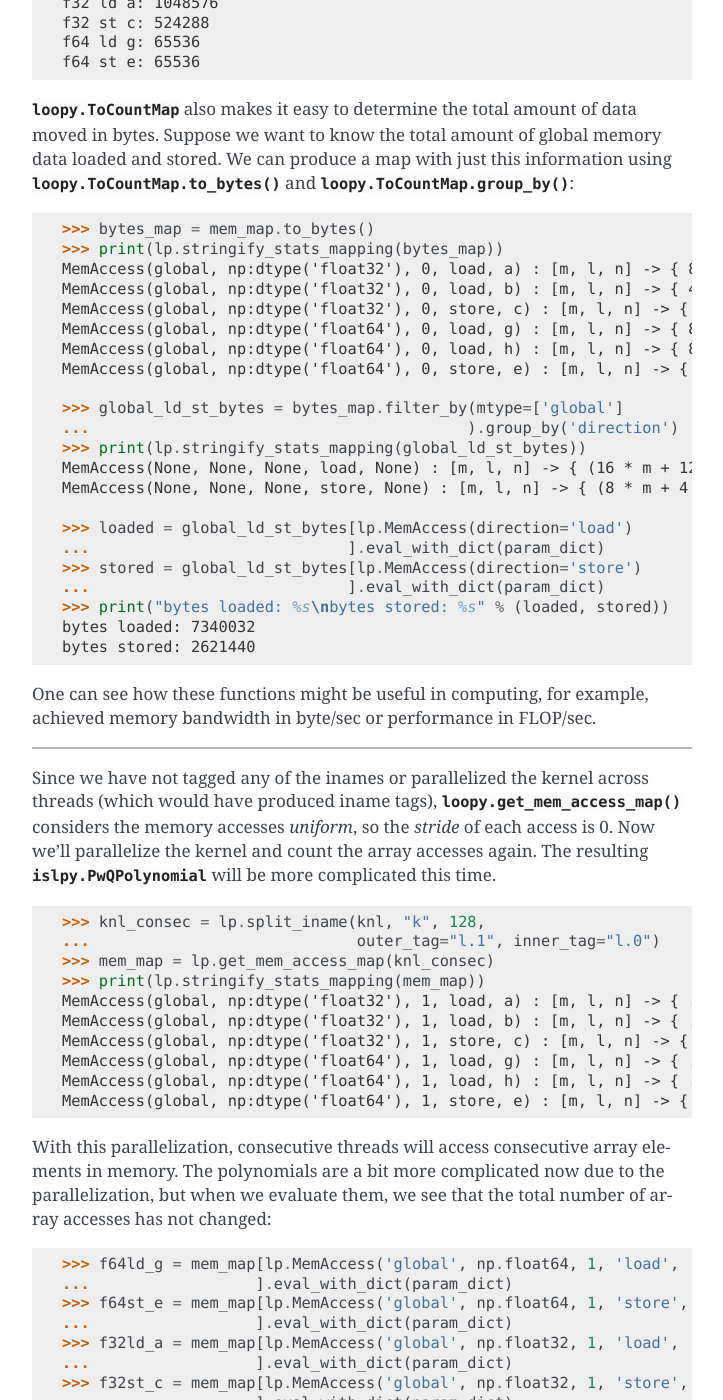
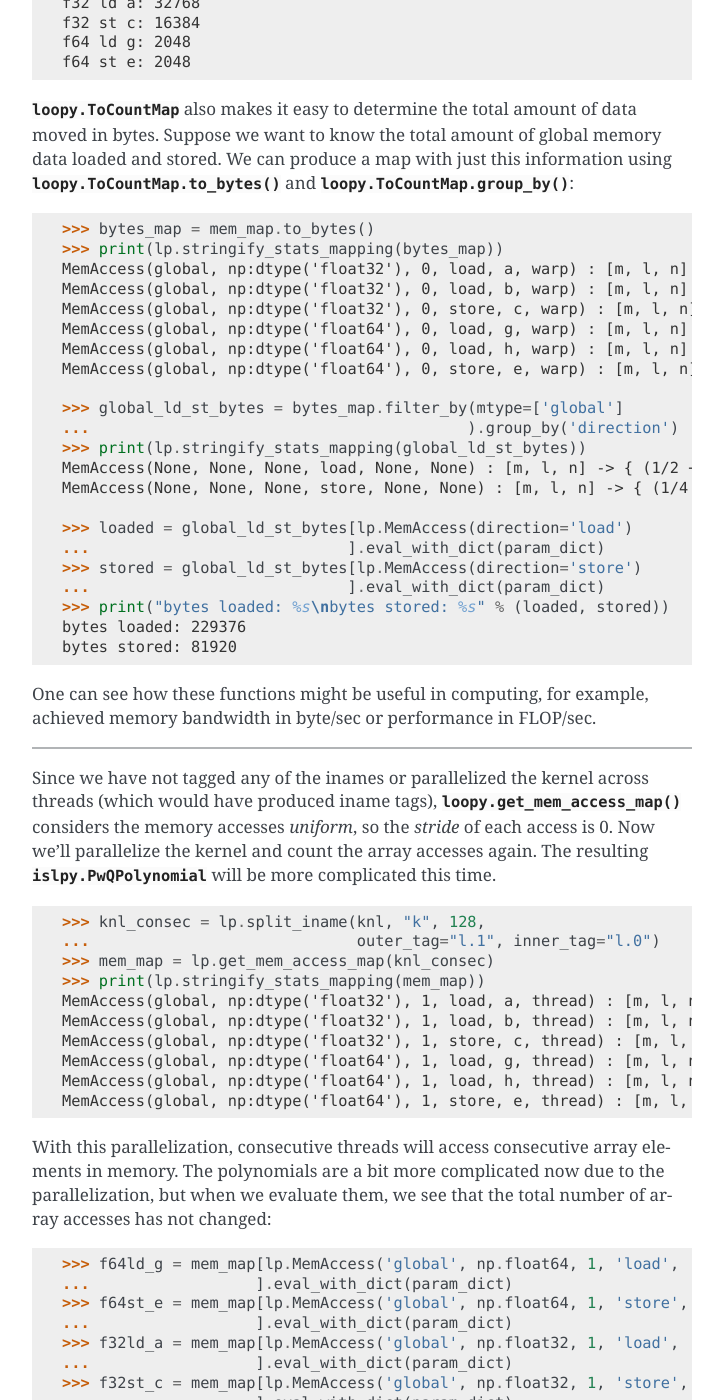
Before and after one commit to inducer/loopy, a Sphinx documentation site: the page built from doc/tutorial.rst, in a window 1280 px wide and 1400 px high, scrolled down 32014 px. Shown: the whole window, without its empty margins (388-1111 px from the left). Built offline with Sphinx 7.4.7, drawn with Linux system fonts in a browser that asks for light colours; some of the changed text lies outside the part shown.

Commit message:
updated tutorial doctests for addition of count_granularity, still needs explanations

```diff
--- a/doc/tutorial.rst
+++ b/doc/tutorial.rst
@@ -1552,12 +1552,12 @@ information provided. Now we will count the operations:
 
     >>> op_map = lp.get_op_map(knl)
     >>> print(lp.stringify_stats_mapping(op_map))
-    Op(np:dtype('float32'), add) : [m, l, n] -> { m * l * n : m > 0 and l > 0 and n > 0 }
-    Op(np:dtype('float32'), div) : [m, l, n] -> { m * l * n : m > 0 and l > 0 and n > 0 }
-    Op(np:dtype('float32'), mul) : [m, l, n] -> { m * l * n : m > 0 and l > 0 and n > 0 }
-    Op(np:dtype('float64'), add) : [m, l, n] -> { m * n : m > 0 and l > 0 and n > 0 }
-    Op(np:dtype('float64'), mul) : [m, l, n] -> { m * n : m > 0 and l > 0 and n > 0 }
-    Op(np:dtype('int32'), add) : [m, l, n] -> { m * n : m > 0 and l > 0 and n > 0 }
+    Op(np:dtype('float32'), add, thread) : [m, l, n] -> { m * l * n : m > 0 and l > 0 and n > 0 }
+    Op(np:dtype('float32'), div, thread) : [m, l, n] -> { m * l * n : m > 0 and l > 0 and n > 0 }
+    Op(np:dtype('float32'), mul, thread) : [m, l, n] -> { m * l * n : m > 0 and l > 0 and n > 0 }
+    Op(np:dtype('float64'), add, thread) : [m, l, n] -> { m * n : m > 0 and l > 0 and n > 0 }
+    Op(np:dtype('float64'), mul, thread) : [m, l, n] -> { m * n : m > 0 and l > 0 and n > 0 }
+    Op(np:dtype('int32'), add, thread) : [m, l, n] -> { m * n : m > 0 and l > 0 and n > 0 }
     <BLANKLINE>
 
 :func:`loopy.get_op_map` returns a :class:`loopy.ToCountMap` of **{**
@@ -1579,12 +1579,12 @@ One way to evaluate these polynomials is with :func:`islpy.eval_with_dict`:
 .. doctest::
 
     >>> param_dict = {'n': 256, 'm': 256, 'l': 8}
-    >>> f32add = op_map[lp.Op(np.float32, 'add')].eval_with_dict(param_dict)
-    >>> f32div = op_map[lp.Op(np.float32, 'div')].eval_with_dict(param_dict)
-    >>> f32mul = op_map[lp.Op(np.float32, 'mul')].eval_with_dict(param_dict)
-    >>> f64add = op_map[lp.Op(np.float64, 'add')].eval_with_dict(param_dict)
-    >>> f64mul = op_map[lp.Op(np.float64, 'mul')].eval_with_dict(param_dict)
-    >>> i32add = op_map[lp.Op(np.int32, 'add')].eval_with_dict(param_dict)
+    >>> f32add = op_map[lp.Op(np.float32, 'add', 'thread')].eval_with_dict(param_dict)
+    >>> f32div = op_map[lp.Op(np.float32, 'div', 'thread')].eval_with_dict(param_dict)
+    >>> f32mul = op_map[lp.Op(np.float32, 'mul', 'thread')].eval_with_dict(param_dict)
+    >>> f64add = op_map[lp.Op(np.float64, 'add', 'thread')].eval_with_dict(param_dict)
+    >>> f64mul = op_map[lp.Op(np.float64, 'mul', 'thread')].eval_with_dict(param_dict)
+    >>> i32add = op_map[lp.Op(np.int32, 'add', 'thread')].eval_with_dict(param_dict)
     >>> print("%i\n%i\n%i\n%i\n%i\n%i" %
     ...     (f32add, f32div, f32mul, f64add, f64mul, i32add))
     524288
@@ -1615,9 +1615,9 @@ together into keys containing only the specified fields:
 
     >>> op_map_dtype = op_map.group_by('dtype')
     >>> print(lp.stringify_stats_mapping(op_map_dtype))
-    Op(np:dtype('float32'), None) : [m, l, n] -> { 3 * m * l * n : m > 0 and l > 0 and n > 0 }
-    Op(np:dtype('float64'), None) : [m, l, n] -> { 2 * m * n : m > 0 and l > 0 and n > 0 }
-    Op(np:dtype('int32'), None) : [m, l, n] -> { m * n : m > 0 and l > 0 and n > 0 }
+    Op(np:dtype('float32'), None, None) : [m, l, n] -> { 3 * m * l * n : m > 0 and l > 0 and n > 0 }
+    Op(np:dtype('float64'), None, None) : [m, l, n] -> { 2 * m * n : m > 0 and l > 0 and n > 0 }
+    Op(np:dtype('int32'), None, None) : [m, l, n] -> { m * n : m > 0 and l > 0 and n > 0 }
     <BLANKLINE>
     >>> f32op_count = op_map_dtype[lp.Op(dtype=np.float32)
     ...                           ].eval_with_dict(param_dict)
@@ -1638,12 +1638,12 @@ we'll continue using the kernel from the previous example:
 
     >>> mem_map = lp.get_mem_access_map(knl)
     >>> print(lp.stringify_stats_mapping(mem_map))
-    MemAccess(global, np:dtype('float32'), 0, load, a) : [m, l, n] -> { 2 * m * l * n : m > 0 and l > 0 and n > 0 }
-    MemAccess(global, np:dtype('float32'), 0, load, b) : [m, l, n] -> { m * l * n : m > 0 and l > 0 and n > 0 }
-    MemAccess(global, np:dtype('float32'), 0, store, c) : [m, l, n] -> { m * l * n : m > 0 and l > 0 and n > 0 }
-    MemAccess(global, np:dtype('float64'), 0, load, g) : [m, l, n] -> { m * n : m > 0 and l > 0 and n > 0 }
-    MemAccess(global, np:dtype('float64'), 0, load, h) : [m, l, n] -> { m * n : m > 0 and l > 0 and n > 0 }
-    MemAccess(global, np:dtype('float64'), 0, store, e) : [m, l, n] -> { m * n : m > 0 and l > 0 and n > 0 }
+    MemAccess(global, np:dtype('float32'), 0, load, a, warp) : [m, l, n] -> { 1/16 * m * l * n : m > 0 and l > 0 and n > 0 }
+    MemAccess(global, np:dtype('float32'), 0, load, b, warp) : [m, l, n] -> { 1/32 * m * l * n : m > 0 and l > 0 and n > 0 }
+    MemAccess(global, np:dtype('float32'), 0, store, c, warp) : [m, l, n] -> { 1/32 * m * l * n : m > 0 and l > 0 and n > 0 }
+    MemAccess(global, np:dtype('float64'), 0, load, g, warp) : [m, l, n] -> { 1/32 * m * n : m > 0 and l > 0 and n > 0 }
+    MemAccess(global, np:dtype('float64'), 0, load, h, warp) : [m, l, n] -> { 1/32 * m * n : m > 0 and l > 0 and n > 0 }
+    MemAccess(global, np:dtype('float64'), 0, store, e, warp) : [m, l, n] -> { 1/32 * m * n : m > 0 and l > 0 and n > 0 }
     <BLANKLINE>
 
 :func:`loopy.get_mem_access_map` returns a :class:`loopy.ToCountMap` of **{**
@@ -1669,13 +1669,90 @@ We can evaluate these polynomials using :func:`islpy.eval_with_dict`:
 
 .. doctest::
 
-    >>> f64ld_g = mem_map[lp.MemAccess('global', np.float64, 0, 'load', 'g')
+    >>> f64ld_g = mem_map[lp.MemAccess('global', np.float64, 0, 'load', 'g', 'warp')
     ...                  ].eval_with_dict(param_dict)
-    >>> f64st_e = mem_map[lp.MemAccess('global', np.float64, 0, 'store', 'e')
+    >>> f64st_e = mem_map[lp.MemAccess('global', np.float64, 0, 'store', 'e', 'warp')
     ...                  ].eval_with_dict(param_dict)
-    >>> f32ld_a = mem_map[lp.MemAccess('global', np.float32, 0, 'load', 'a')
+    >>> f32ld_a = mem_map[lp.MemAccess('global', np.float32, 0, 'load', 'a', 'warp')
     ...                  ].eval_with_dict(param_dict)
-    >>> f32st_c = mem_map[lp.MemAccess('global', np.float32, 0, 'store', 'c')
+    >>> f32st_c = mem_map[lp.MemAccess('global', np.float32, 0, 'store', 'c', 'warp')
+    ...                  ].eval_with_dict(param_dict)
+    >>> print("f32 ld a: %i\nf32 st c: %i\nf64 ld g: %i\nf64 st e: %i" %
+    ...       (f32ld_a, f32st_c, f64ld_g, f64st_e))
+    f32 ld a: 32768
+    f32 st c: 16384
+    f64 ld g: 2048
+    f64 st e: 2048
+
+:class:`loopy.ToCountMap` also makes it easy to determine the total amount
+of data moved in bytes. Suppose we want to know the total amount of global
+memory data loaded and stored. We can produce a map with just this information
+using :func:`loopy.ToCountMap.to_bytes` and :func:`loopy.ToCountMap.group_by`:
+
+.. doctest::
+
+    >>> bytes_map = mem_map.to_bytes()
+    >>> print(lp.stringify_stats_mapping(bytes_map))
+    MemAccess(global, np:dtype('float32'), 0, load, a, warp) : [m, l, n] -> { 1/4 * m * l * n : m > 0 and l > 0 and n > 0 }
+    MemAccess(global, np:dtype('float32'), 0, load, b, warp) : [m, l, n] -> { 1/8 * m * l * n : m > 0 and l > 0 and n > 0 }
+    MemAccess(global, np:dtype('float32'), 0, store, c, warp) : [m, l, n] -> { 1/8 * m * l * n : m > 0 and l > 0 and n > 0 }
+    MemAccess(global, np:dtype('float64'), 0, load, g, warp) : [m, l, n] -> { 1/4 * m * n : m > 0 and l > 0 and n > 0 }
+    MemAccess(global, np:dtype('float64'), 0, load, h, warp) : [m, l, n] -> { 1/4 * m * n : m > 0 and l > 0 and n > 0 }
+    MemAccess(global, np:dtype('float64'), 0, store, e, warp) : [m, l, n] -> { 1/4 * m * n : m > 0 and l > 0 and n > 0 }
+    <BLANKLINE>
+    >>> global_ld_st_bytes = bytes_map.filter_by(mtype=['global']
+    ...                                         ).group_by('direction')
+    >>> print(lp.stringify_stats_mapping(global_ld_st_bytes))
+    MemAccess(None, None, None, load, None, None) : [m, l, n] -> { (1/2 + 3/8 * l) * n * m : m > 0 and l > 0 and n > 0 }
+    MemAccess(None, None, None, store, None, None) : [m, l, n] -> { (1/4 + 1/8 * l) * n * m : m > 0 and l > 0 and n > 0 }
+    <BLANKLINE>
+    >>> loaded = global_ld_st_bytes[lp.MemAccess(direction='load')
+    ...                            ].eval_with_dict(param_dict)
+    >>> stored = global_ld_st_bytes[lp.MemAccess(direction='store')
+    ...                            ].eval_with_dict(param_dict)
+    >>> print("bytes loaded: %s\nbytes stored: %s" % (loaded, stored))
+    bytes loaded: 229376
+    bytes stored: 81920
+
+One can see how these functions might be useful in computing, for example,
+achieved memory bandwidth in byte/sec or performance in FLOP/sec.
+
+~~~~~~~~~~~
+
+Since we have not tagged any of the inames or parallelized the kernel across
+threads (which would have produced iname tags), :func:`loopy.get_mem_access_map`
+considers the memory accesses *uniform*, so the *stride* of each access is 0.
+Now we'll parallelize the kernel and count the array accesses again. The
+resulting :class:`islpy.PwQPolynomial` will be more complicated this time.
+
+.. doctest::
+
+    >>> knl_consec = lp.split_iname(knl, "k", 128,
+    ...                             outer_tag="l.1", inner_tag="l.0")
+    >>> mem_map = lp.get_mem_access_map(knl_consec)
+    >>> print(lp.stringify_stats_mapping(mem_map))
+    MemAccess(global, np:dtype('float32'), 1, load, a, thread) : [m, l, n] -> { ... }
+    MemAccess(global, np:dtype('float32'), 1, load, b, thread) : [m, l, n] -> { ... }
+    MemAccess(global, np:dtype('float32'), 1, store, c, thread) : [m, l, n] -> { ... }
+    MemAccess(global, np:dtype('float64'), 1, load, g, thread) : [m, l, n] -> { ... }
+    MemAccess(global, np:dtype('float64'), 1, load, h, thread) : [m, l, n] -> { ... }
+    MemAccess(global, np:dtype('float64'), 1, store, e, thread) : [m, l, n] -> { ... }
+    <BLANKLINE>
+
+With this parallelization, consecutive threads will access consecutive array
+elements in memory. The polynomials are a bit more complicated now due to the
+parallelization, but when we evaluate them, we see that the total number of
+array accesses has not changed:
+
+.. doctest::
+
+    >>> f64ld_g = mem_map[lp.MemAccess('global', np.float64, 1, 'load', 'g', 'thread')
+    ...                  ].eval_with_dict(param_dict)
+    >>> f64st_e = mem_map[lp.MemAccess('global', np.float64, 1, 'store', 'e', 'thread')
+    ...                  ].eval_with_dict(param_dict)
+    >>> f32ld_a = mem_map[lp.MemAccess('global', np.float32, 1, 'load', 'a', 'thread')
+    ...                  ].eval_with_dict(param_dict)
+    >>> f32st_c = mem_map[lp.MemAccess('global', np.float32, 1, 'store', 'c', 'thread')
     ...                  ].eval_with_dict(param_dict)
     >>> print("f32 ld a: %i\nf32 st c: %i\nf64 ld g: %i\nf64 st e: %i" %
     ...       (f32ld_a, f32st_c, f64ld_g, f64st_e))
@@ -1684,83 +1761,6 @@ We can evaluate these polynomials using :func:`islpy.eval_with_dict`:
     f64 ld g: 65536
     f64 st e: 65536
 
-:class:`loopy.ToCountMap` also makes it easy to determine the total amount
-of data moved in bytes. Suppose we want to know the total amount of global
-memory data loaded and stored. We can produce a map with just this information
-using :func:`loopy.ToCountMap.to_bytes` and :func:`loopy.ToCountMap.group_by`:
-
-.. doctest::
-
-    >>> bytes_map = mem_map.to_bytes()
-    >>> print(lp.stringify_stats_mapping(bytes_map))
-    MemAccess(global, np:dtype('float32'), 0, load, a) : [m, l, n] -> { 8 * m * l * n : m > 0 and l > 0 and n > 0 }
-    MemAccess(global, np:dtype('float32'), 0, load, b) : [m, l, n] -> { 4 * m * l * n : m > 0 and l > 0 and n > 0 }
-    MemAccess(global, np:dtype('float32'), 0, store, c) : [m, l, n] -> { 4 * m * l * n : m > 0 and l > 0 and n > 0 }
-    MemAccess(global, np:dtype('float64'), 0, load, g) : [m, l, n] -> { 8 * m * n : m > 0 and l > 0 and n > 0 }
-    MemAccess(global, np:dtype('float64'), 0, load, h) : [m, l, n] -> { 8 * m * n : m > 0 and l > 0 and n > 0 }
-    MemAccess(global, np:dtype('float64'), 0, store, e) : [m, l, n] -> { 8 * m * n : m > 0 and l > 0 and n > 0 }
-    <BLANKLINE>
-    >>> global_ld_st_bytes = bytes_map.filter_by(mtype=['global']
-    ...                                         ).group_by('direction')
-    >>> print(lp.stringify_stats_mapping(global_ld_st_bytes))
-    MemAccess(None, None, None, load, None) : [m, l, n] -> { (16 * m + 12 * m * l) * n : m > 0 and l > 0 and n > 0 }
-    MemAccess(None, None, None, store, None) : [m, l, n] -> { (8 * m + 4 * m * l) * n : m > 0 and l > 0 and n > 0 }
-    <BLANKLINE>
-    >>> loaded = global_ld_st_bytes[lp.MemAccess(direction='load')
-    ...                            ].eval_with_dict(param_dict)
-    >>> stored = global_ld_st_bytes[lp.MemAccess(direction='store')
-    ...                            ].eval_with_dict(param_dict)
-    >>> print("bytes loaded: %s\nbytes stored: %s" % (loaded, stored))
-    bytes loaded: 7340032
-    bytes stored: 2621440
-
-One can see how these functions might be useful in computing, for example,
-achieved memory bandwidth in byte/sec or performance in FLOP/sec.
-
-~~~~~~~~~~~
-
-Since we have not tagged any of the inames or parallelized the kernel across
-threads (which would have produced iname tags), :func:`loopy.get_mem_access_map`
-considers the memory accesses *uniform*, so the *stride* of each access is 0.
-Now we'll parallelize the kernel and count the array accesses again. The
-resulting :class:`islpy.PwQPolynomial` will be more complicated this time.
-
-.. doctest::
-
-    >>> knl_consec = lp.split_iname(knl, "k", 128,
-    ...                             outer_tag="l.1", inner_tag="l.0")
-    >>> mem_map = lp.get_mem_access_map(knl_consec)
-    >>> print(lp.stringify_stats_mapping(mem_map))
-    MemAccess(global, np:dtype('float32'), 1, load, a) : [m, l, n] -> { ... }
-    MemAccess(global, np:dtype('float32'), 1, load, b) : [m, l, n] -> { ... }
-    MemAccess(global, np:dtype('float32'), 1, store, c) : [m, l, n] -> { ... }
-    MemAccess(global, np:dtype('float64'), 1, load, g) : [m, l, n] -> { ... }
-    MemAccess(global, np:dtype('float64'), 1, load, h) : [m, l, n] -> { ... }
-    MemAccess(global, np:dtype('float64'), 1, store, e) : [m, l, n] -> { ... }
-    <BLANKLINE>
-
-With this parallelization, consecutive threads will access consecutive array
-elements in memory. The polynomials are a bit more complicated now due to the
-parallelization, but when we evaluate them, we see that the total number of
-array accesses has not changed:
-
-.. doctest::
-
-    >>> f64ld_g = mem_map[lp.MemAccess('global', np.float64, 1, 'load', 'g')
-    ...                  ].eval_with_dict(param_dict)
-    >>> f64st_e = mem_map[lp.MemAccess('global', np.float64, 1, 'store', 'e')
-    ...                  ].eval_with_dict(param_dict)
-    >>> f32ld_a = mem_map[lp.MemAccess('global', np.float32, 1, 'load', 'a')
-    ...                  ].eval_with_dict(param_dict)
-    >>> f32st_c = mem_map[lp.MemAccess('global', np.float32, 1, 'store', 'c')
-    ...                  ].eval_with_dict(param_dict)
-    >>> print("f32 ld a: %i\nf32 st c: %i\nf64 ld g: %i\nf64 st e: %i" %
-    ...       (f32ld_a, f32st_c, f64ld_g, f64st_e))
-    f32 ld a: 1048576
-    f32 st c: 524288
-    f64 ld g: 65536
-    f64 st e: 65536
-
 ~~~~~~~~~~~
 
 To produce *nonconsecutive* array accesses with stride greater than 1, we'll
@@ -1772,12 +1772,12 @@ switch the inner and outer tags in our parallelization of the kernel:
     ...                                outer_tag="l.0", inner_tag="l.1")
     >>> mem_map = lp.get_mem_access_map(knl_nonconsec)
     >>> print(lp.stringify_stats_mapping(mem_map))
-    MemAccess(global, np:dtype('float32'), 128, load, a) : [m, l, n] -> { ... }
-    MemAccess(global, np:dtype('float32'), 128, load, b) : [m, l, n] -> { ... }
-    MemAccess(global, np:dtype('float32'), 128, store, c) : [m, l, n] -> { ... }
-    MemAccess(global, np:dtype('float64'), 128, load, g) : [m, l, n] -> { ... }
-    MemAccess(global, np:dtype('float64'), 128, load, h) : [m, l, n] -> { ... }
-    MemAccess(global, np:dtype('float64'), 128, store, e) : [m, l, n] -> { ... }
+    MemAccess(global, np:dtype('float32'), 128, load, a, thread) : [m, l, n] -> { ... }
+    MemAccess(global, np:dtype('float32'), 128, load, b, thread) : [m, l, n] -> { ... }
+    MemAccess(global, np:dtype('float32'), 128, store, c, thread) : [m, l, n] -> { ... }
+    MemAccess(global, np:dtype('float64'), 128, load, g, thread) : [m, l, n] -> { ... }
+    MemAccess(global, np:dtype('float64'), 128, load, h, thread) : [m, l, n] -> { ... }
+    MemAccess(global, np:dtype('float64'), 128, store, e, thread) : [m, l, n] -> { ... }
     <BLANKLINE>
 
 With this parallelization, consecutive threads will access *nonconsecutive*
@@ -1786,13 +1786,13 @@ changed:
 
 .. doctest::
 
-    >>> f64ld_g = mem_map[lp.MemAccess('global', np.float64, 128, 'load', 'g')
+    >>> f64ld_g = mem_map[lp.MemAccess('global', np.float64, 128, 'load', 'g', 'thread')
     ...                  ].eval_with_dict(param_dict)
-    >>> f64st_e = mem_map[lp.MemAccess('global', np.float64, 128, 'store', 'e')
+    >>> f64st_e = mem_map[lp.MemAccess('global', np.float64, 128, 'store', 'e', 'thread')
     ...                  ].eval_with_dict(param_dict)
-    >>> f32ld_a = mem_map[lp.MemAccess('global', np.float32, 128, 'load', 'a')
+    >>> f32ld_a = mem_map[lp.MemAccess('global', np.float32, 128, 'load', 'a', 'thread')
     ...                  ].eval_with_dict(param_dict)
-    >>> f32st_c = mem_map[lp.MemAccess('global', np.float32, 128, 'store', 'c')
+    >>> f32st_c = mem_map[lp.MemAccess('global', np.float32, 128, 'store', 'c', 'thread')
     ...                  ].eval_with_dict(param_dict)
     >>> print("f32 ld a: %i\nf32 st c: %i\nf64 ld g: %i\nf64 st e: %i" %
     ...       (f32ld_a, f32st_c, f64ld_g, f64st_e))
```
